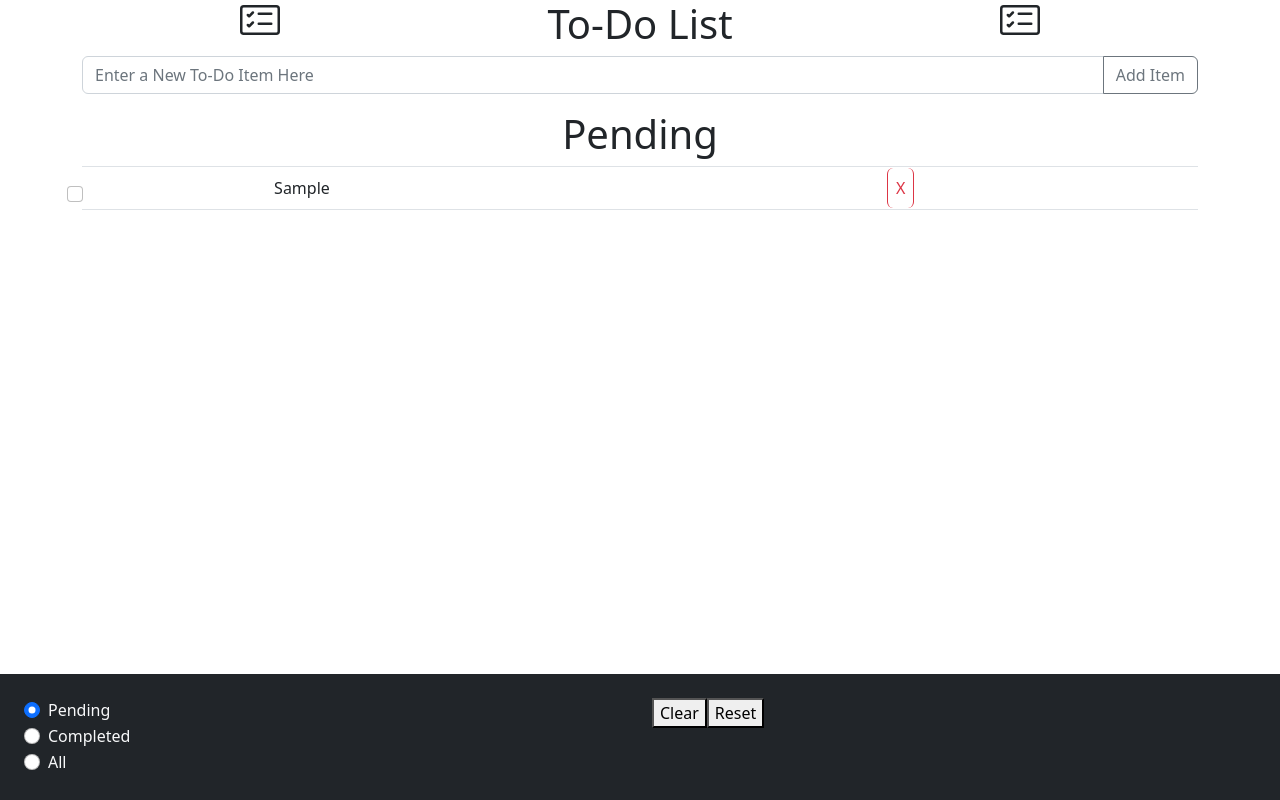
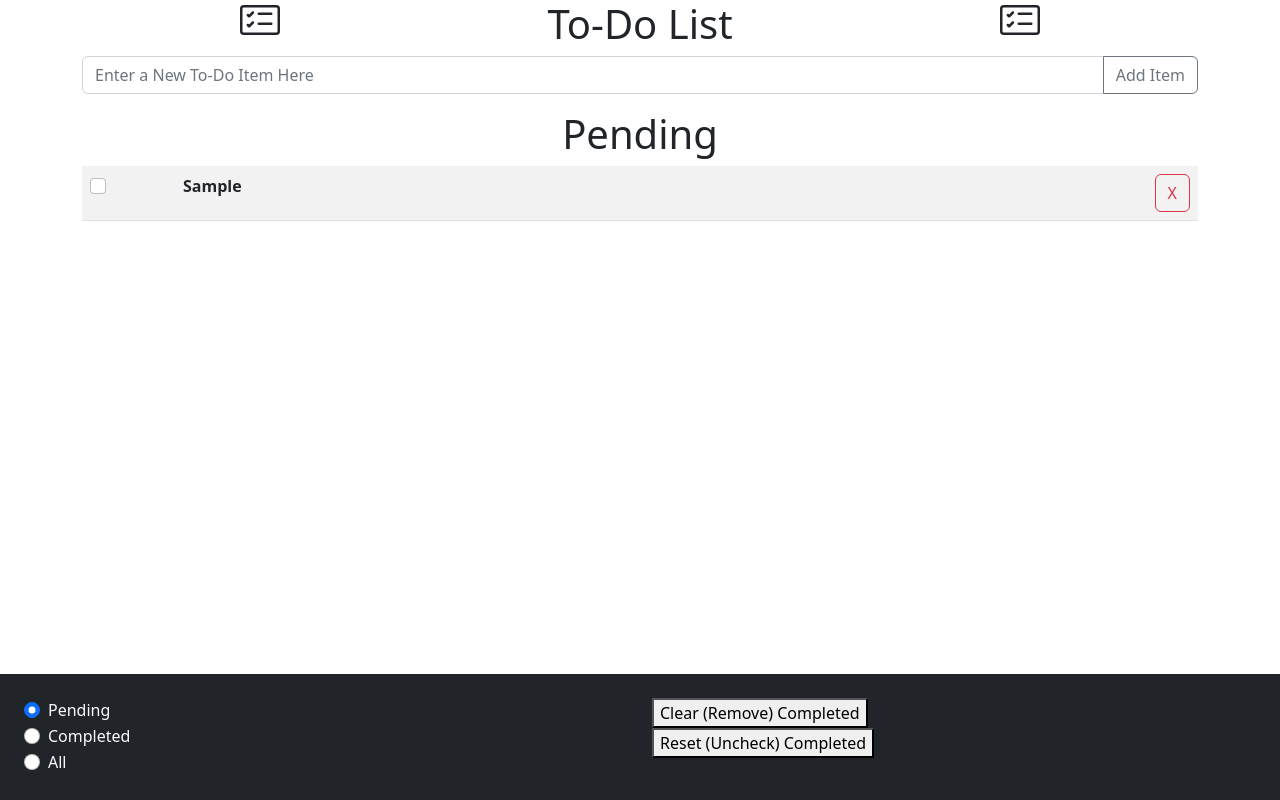
Before and after one commit to rdmullins/to-do-list, a React (Create React App) app in the folder todo/: page / in a window 1280 px wide. Both pictures are taken after typing "Sample" into the empty fields and a click on the button "Add Item". Built offline with nearby package versions, Linux system fonts and the light colour scheme.

Commit message:
Resized table, added more Bootstrap

```diff
--- a/todo/src/Footer.js
+++ b/todo/src/Footer.js
@@ -63,8 +63,8 @@ function Footer (props) {
 
                 </div>
                 <div className="col-6">
-                    <button type="button" className="btn-danger" onClick={() => handleClick("Clear")}>Clear</button>
-                    <button type="button" className="btn-light" onClick={() => handleClick("Reset")}>Reset</button>
+                    <button type="button" className="btn-lg btn-danger" onClick={() => handleClick("Clear")}>Clear (Remove) Completed</button><br></br>
+                    <button type="button" className="btn-lg btn-light" onClick={() => handleClick("Reset")}>Reset (Uncheck) Completed</button>
                 </div>
             </div>
         </div>
--- a/todo/src/Table.js
+++ b/todo/src/Table.js
@@ -33,19 +33,19 @@ function Table(props) {
 
 
     let pending = props.ToDo.filter(item => item.isActive && item.display).map(item =>
-        <tr>
-            <td>
+        <tr key={item.id}>
+            <td className="col-1">
                 <div className="form-check">
                     <input
-                        class="form-check-input"
+                        className="form-check-input"
                         type="checkbox"
                         value={item.id}
                         onClick={HandleCheck}
                     />
                 </div>
             </td>
-            <td key={item.id}>{item.text}</td>
-            <td>
+            <td><span className="fw-bold">{item.text}</span></td>
+            <td className="text-end col-1">
                 <button
                     type="button"
                     className="btn btn-outline-danger"
@@ -56,11 +56,11 @@ function Table(props) {
         </tr>);
 
     let completed = props.ToDo.filter(item => (!item.isActive && item.display)).map(item =>
-    <tr>
-        <td>
+    <tr key={item.id}>
+        <td className="col-1">
             <div className="form-check">
                 <input
-                    class="form-check-input"
+                    className="form-check-input"
                     type="checkbox"
                     value={item.id}
                     onClick={HandleCheck}
@@ -68,8 +68,8 @@ function Table(props) {
                 />
             </div>
         </td>
-        <td key={item.id}><span className="text-decoration-line-through">{item.text}</span></td>
-        <td>
+        <td><span className="text-decoration-line-through fst-italic">{item.text}</span></td>
+        <td className="text-end col-1">
             <button
                     type="button"
                     className="btn btn-outline-danger"
@@ -80,10 +80,12 @@ function Table(props) {
         </tr>);
 
     return (
-        <table className = "table table-bordered">
-            {(props.view === "Pending") && pending}
-            {(props.view === "Completed") && completed}
-            {(props.view === "All") && pending.concat(completed)}
+        <table className = "table table-hover table-striped">
+            <tbody>
+                {(props.view === "Pending") && pending}
+                {(props.view === "Completed") && completed}
+                {(props.view === "All") && pending.concat(completed)}
+            </tbody>
         </table>
     );
 };
```
